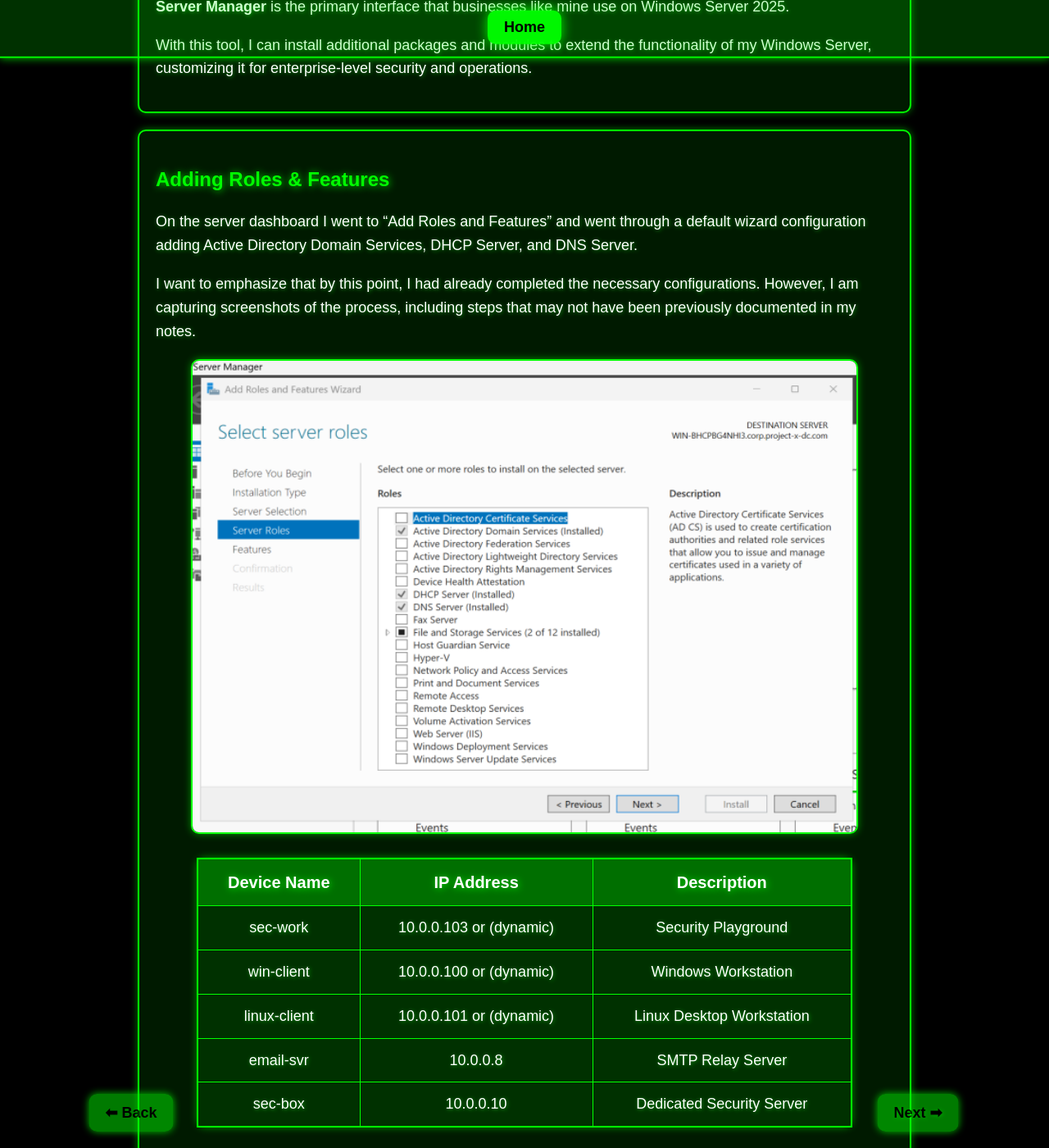
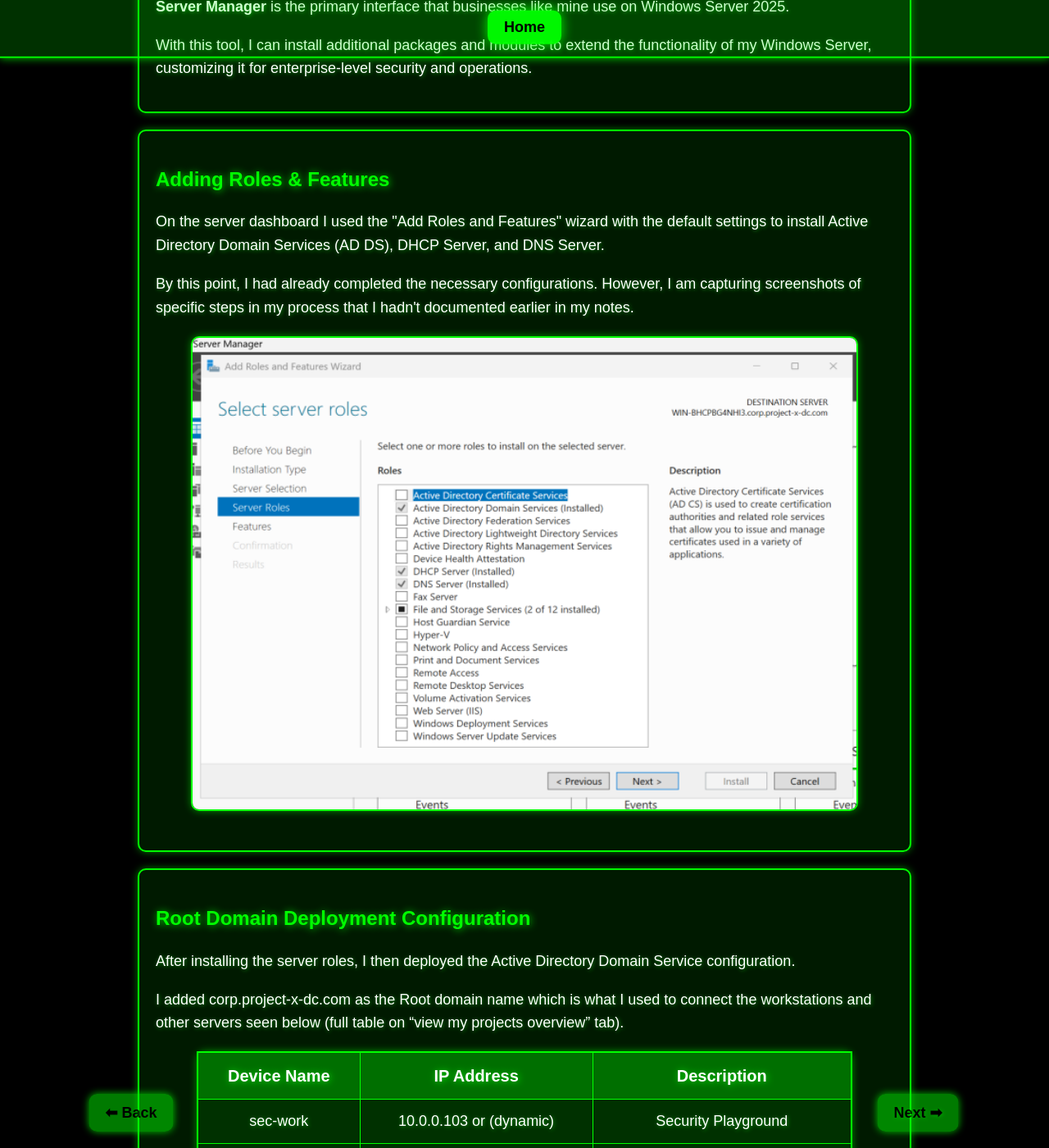
Before and after one commit to stazaitis/stazaitis.github.io, a Jekyll site: the page active_directory.html, which Jekyll copies as it is, in a window 1280 px wide and 1400 px high, scrolled down 2551 px. Shown: the whole window at 82% size. Built offline with Jekyll 4.4.1, drawn with Linux system fonts in a browser that asks for light colours; some of the changed text lies outside the part shown.

Commit message:
Update active_directory.html

```diff
--- a/active_directory.html
+++ b/active_directory.html
@@ -252,12 +252,18 @@
 
     <div class="content">
         <h2>Adding Roles & Features</h2>
-        <p>On the server dashboard I went to “Add Roles and Features” and went through a default wizard configuration adding Active Directory Domain Services, DHCP Server, and DNS Server. </p>
-        <p>I want to emphasize that by this point, I had already completed the necessary configurations. However, I am capturing screenshots of the process, including steps that may not have been previously documented in my notes.</p>
+        <p>On the server dashboard I used the "Add Roles and Features" wizard with the default settings to install Active Directory Domain Services (AD DS), DHCP Server, and DNS Server.</p>
+        <p>By this point, I had already completed the necessary configurations. However, I am capturing screenshots of specific steps in my process that I hadn't documented earlier in my notes.</p>
 
         <div class="image-container">
             <img src="assets/images/server.roles.png" alt="Project X Domain Overview">
         </div>
+    </div>
+
+    <div class="content">
+        <h2>Root Domain Deployment Configuration</h2>
+        <p>After installing the server roles, I then deployed the Active Directory Domain Service configuration.</p>
+        <p>I added corp.project-x-dc.com as the Root domain name which is what I used to connect the workstations and other servers seen below (full table on “view my projects overview” tab).</p>
 
         <table class="device-table">
             <thead>
@@ -298,12 +304,6 @@
                 </tr>
             </tbody>
         </table>
-    </div>
-
-    <div class="content">
-        <h2>Root Domain Deployment Configuration</h2>
-        <p>After installing the server roles, I then deployed the Active Directory Domain Service configuration.</p>
-        <p>I added corp.project-x-dc.com as the Root domain name which is what I used to connect the workstations and other servers (full table on “view my projects overview” tab).</p>
 
         <div class="image-container">
             <img src="assets/images/dashboard.png" alt="Windows Server Manager Dashboard">
```
